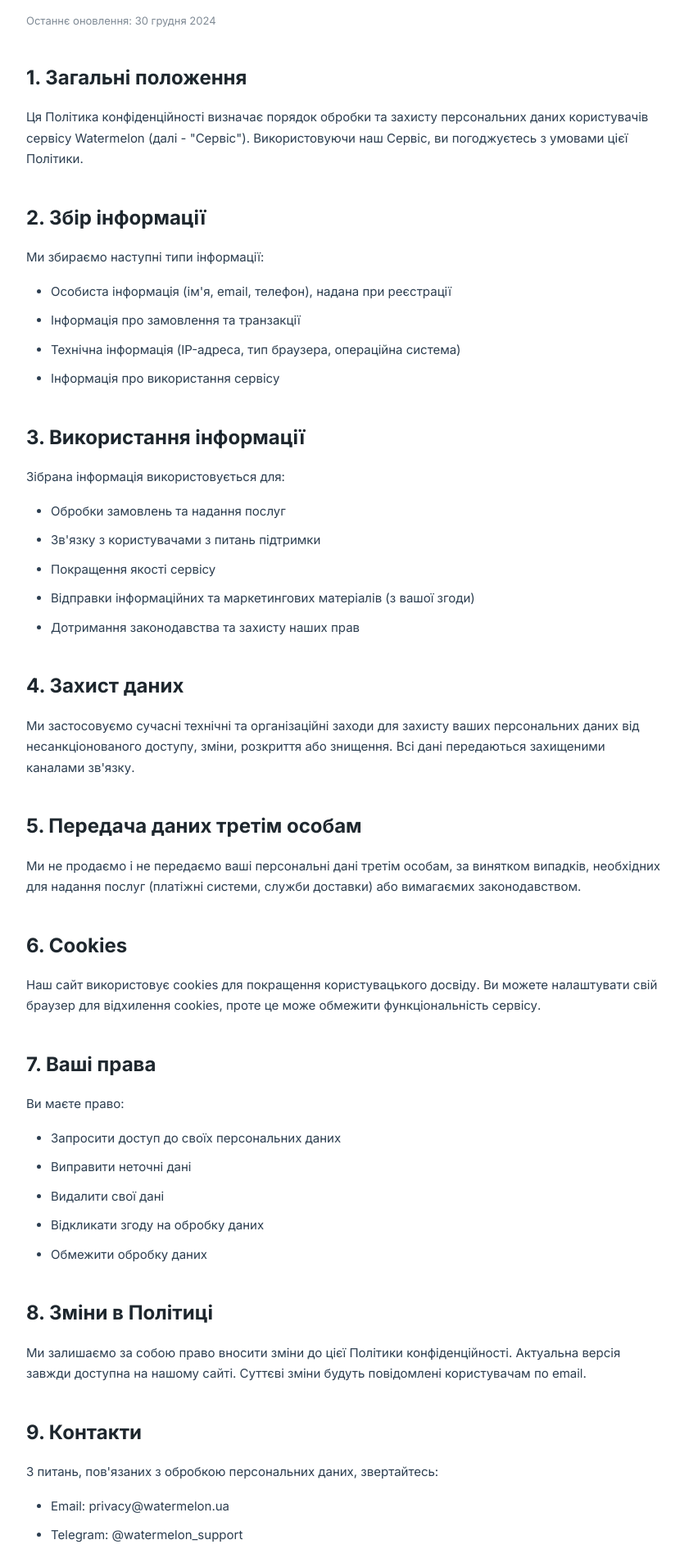
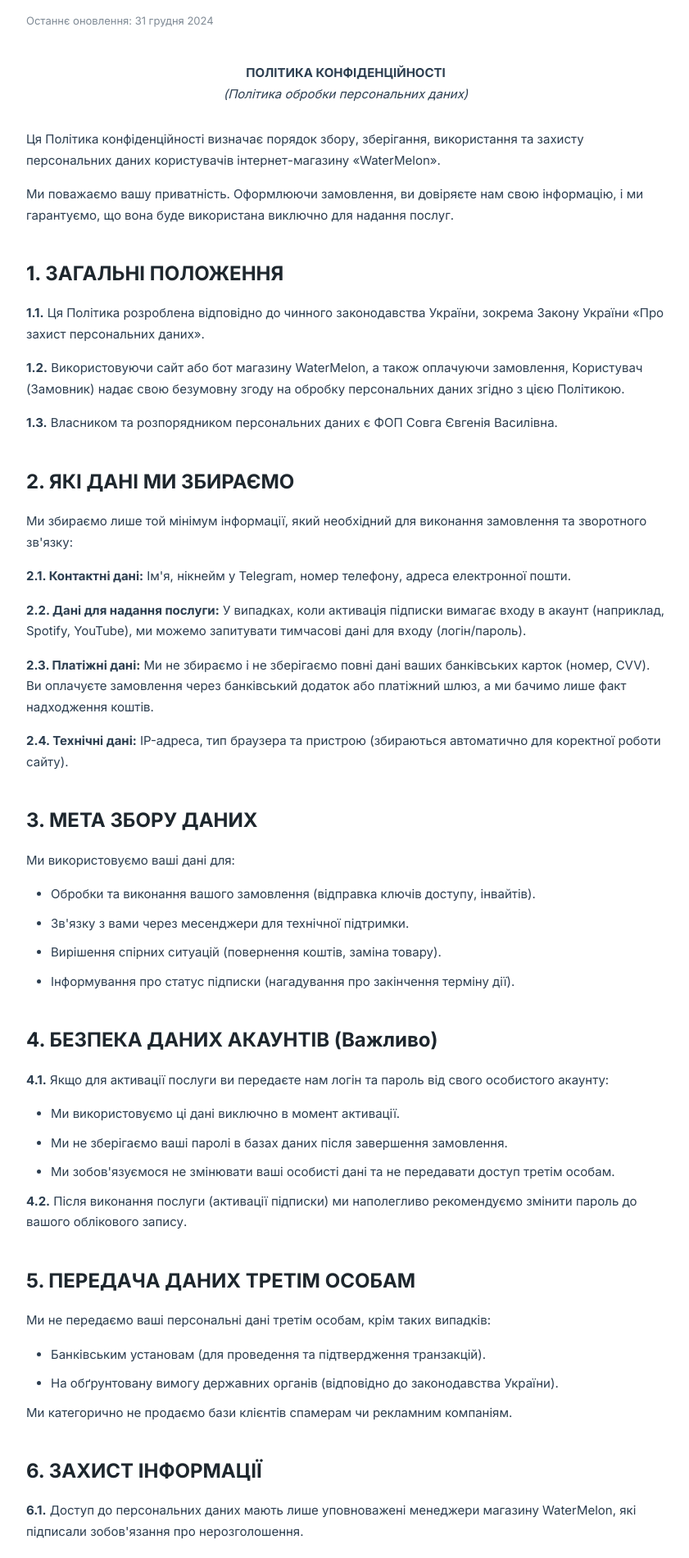
Before and after one commit to Kybikov/wtmelon, a Vue app: page /privacy in a window 1280 px wide. Shown: the part 240-2141 px from the top of the page at 82% size, without its empty margins (218-1059 px from the left). Built offline with nearby package versions, Linux system fonts and the light colour scheme; the HTML template or start-up script is replaced by a standard one.

Commit message:
Updated Privacy.vue

```diff
--- a/src/pages/Privacy.vue
+++ b/src/pages/Privacy.vue
@@ -8,94 +8,100 @@
         <h1 v-else-if="currentLanguage === 'en'">Privacy Policy</h1>
         <h1 v-else-if="currentLanguage === 'de'">Datenschutzrichtlinie</h1>
 
-        <p class="updated" v-if="currentLanguage === 'uk'">Останнє оновлення: 30 грудня 2024</p>
+        <p class="updated" v-if="currentLanguage === 'uk'">Останнє оновлення: 31 грудня 2024</p>
         <p class="updated" v-else-if="currentLanguage === 'ru'">Последнее обновление: 30 декабря 2024</p>
         <p class="updated" v-else-if="currentLanguage === 'en'">Last updated: December 30, 2024</p>
         <p class="updated" v-else-if="currentLanguage === 'de'">Zuletzt aktualisiert: 30. Dezember 2024</p>
 
         <div v-if="currentLanguage === 'uk'">
           <section>
-            <h2>1. Загальні положення</h2>
+            <p style="text-align: center; margin-bottom: 30px;">
+              <strong>ПОЛІТИКА КОНФІДЕНЦІЙНОСТІ</strong><br>
+              <em>(Політика обробки персональних даних)</em>
+            </p>
             <p>
-              Ця Політика конфіденційності визначає порядок обробки та захисту персональних даних користувачів сервісу Watermelon (далі - "Сервіс").
-              Використовуючи наш Сервіс, ви погоджуєтесь з умовами цієї Політики.
+              Ця Політика конфіденційності визначає порядок збору, зберігання, використання та захисту персональних даних користувачів інтернет-магазину «WaterMelon».
+            </p>
+            <p>
+              Ми поважаємо вашу приватність. Оформлюючи замовлення, ви довіряєте нам свою інформацію, і ми гарантуємо, що вона буде використана виключно для надання послуг.
             </p>
           </section>
 
           <section>
-            <h2>2. Збір інформації</h2>
-            <p>Ми збираємо наступні типи інформації:</p>
+            <h2>1. ЗАГАЛЬНІ ПОЛОЖЕННЯ</h2>
+            <p><strong>1.1.</strong> Ця Політика розроблена відповідно до чинного законодавства України, зокрема Закону України «Про захист персональних даних».</p>
+            <p><strong>1.2.</strong> Використовуючи сайт або бот магазину WaterMelon, а також оплачуючи замовлення, Користувач (Замовник) надає свою безумовну згоду на обробку персональних даних згідно з цією Політикою.</p>
+            <p><strong>1.3.</strong> Власником та розпорядником персональних даних є ФОП Совга Євгенія Василівна.</p>
+          </section>
+
+          <section>
+            <h2>2. ЯКІ ДАНІ МИ ЗБИРАЄМО</h2>
+            <p>Ми збираємо лише той мінімум інформації, який необхідний для виконання замовлення та зворотного зв'язку:</p>
+            <p><strong>2.1. Контактні дані:</strong> Ім'я, нікнейм у Telegram, номер телефону, адреса електронної пошти.</p>
+            <p><strong>2.2. Дані для надання послуги:</strong> У випадках, коли активація підписки вимагає входу в акаунт (наприклад, Spotify, YouTube), ми можемо запитувати тимчасові дані для входу (логін/пароль).</p>
+            <p><strong>2.3. Платіжні дані:</strong> Ми не збираємо і не зберігаємо повні дані ваших банківських карток (номер, CVV). Ви оплачуєте замовлення через банківський додаток або платіжний шлюз, а ми бачимо лише факт надходження коштів.</p>
+            <p><strong>2.4. Технічні дані:</strong> IP-адреса, тип браузера та пристрою (збираються автоматично для коректної роботи сайту).</p>
+          </section>
+
+          <section>
+            <h2>3. МЕТА ЗБОРУ ДАНИХ</h2>
+            <p>Ми використовуємо ваші дані для:</p>
             <ul>
-              <li>Особиста інформація (ім'я, email, телефон), надана при реєстрації</li>
-              <li>Інформація про замовлення та транзакції</li>
-              <li>Технічна інформація (IP-адреса, тип браузера, операційна система)</li>
-              <li>Інформація про використання сервісу</li>
+              <li>Обробки та виконання вашого замовлення (відправка ключів доступу, інвайтів).</li>
+              <li>Зв'язку з вами через месенджери для технічної підтримки.</li>
+              <li>Вирішення спірних ситуацій (повернення коштів, заміна товару).</li>
+              <li>Інформування про статус підписки (нагадування про закінчення терміну дії).</li>
             </ul>
           </section>
 
           <section>
-            <h2>3. Використання інформації</h2>
-            <p>Зібрана інформація використовується для:</p>
+            <h2>4. БЕЗПЕКА ДАНИХ АКАУНТІВ (Важливо)</h2>
+            <p><strong>4.1.</strong> Якщо для активації послуги ви передаєте нам логін та пароль від свого особистого акаунту:</p>
             <ul>
-              <li>Обробки замовлень та надання послуг</li>
-              <li>Зв'язку з користувачами з питань підтримки</li>
-              <li>Покращення якості сервісу</li>
-              <li>Відправки інформаційних та маркетингових матеріалів (з вашої згоди)</li>
-              <li>Дотримання законодавства та захисту наших прав</li>
+              <li>Ми використовуємо ці дані виключно в момент активації.</li>
+              <li>Ми не зберігаємо ваші паролі в базах даних після завершення замовлення.</li>
+              <li>Ми зобов'язуємося не змінювати ваші особисті дані та не передавати доступ третім особам.</li>
             </ul>
+            <p><strong>4.2.</strong> Після виконання послуги (активації підписки) ми наполегливо рекомендуємо змінити пароль до вашого облікового запису.</p>
           </section>
 
           <section>
-            <h2>4. Захист даних</h2>
-            <p>
-              Ми застосовуємо сучасні технічні та організаційні заходи для захисту ваших персональних даних від несанкціонованого доступу,
-              зміни, розкриття або знищення. Всі дані передаються захищеними каналами зв'язку.
-            </p>
+            <h2>5. ПЕРЕДАЧА ДАНИХ ТРЕТІМ ОСОБАМ</h2>
+            <p>Ми не передаємо ваші персональні дані третім особам, крім таких випадків:</p>
+            <ul>
+              <li>Банківським установам (для проведення та підтвердження транзакцій).</li>
+              <li>На обґрунтовану вимогу державних органів (відповідно до законодавства України).</li>
+            </ul>
+            <p>Ми категорично не продаємо бази клієнтів спамерам чи рекламним компаніям.</p>
           </section>
 
           <section>
-            <h2>5. Передача даних третім особам</h2>
-            <p>
-              Ми не продаємо і не передаємо ваші персональні дані третім особам, за винятком випадків, необхідних для надання послуг
-              (платіжні системи, служби доставки) або вимагаємих законодавством.
-            </p>
+            <h2>6. ЗАХИСТ ІНФОРМАЦІЇ</h2>
+            <p><strong>6.1.</strong> Доступ до персональних даних мають лише уповноважені менеджери магазину WaterMelon, які підписали зобов'язання про нерозголошення.</p>
+            <p><strong>6.2.</strong> Сайт використовує шифрування SSL для захисту передачі даних.</p>
           </section>
 
           <section>
-            <h2>6. Cookies</h2>
-            <p>
-              Наш сайт використовує cookies для покращення користувацького досвіду. Ви можете налаштувати свій браузер для відхилення cookies,
-              проте це може обмежити функціональність сервісу.
-            </p>
+            <h2>7. ПРАВА КОРИСТУВАЧА</h2>
+            <p>Згідно зі ст. 8 Закону України «Про захист персональних даних», ви маєте право:</p>
+            <ul>
+              <li>Знати, які саме ваші дані ми обробляємо.</li>
+              <li>Вимагати зміни або видалення своїх персональних даних з нашої бази (право на забуття).</li>
+              <li>Відкликати згоду на обробку даних.</li>
+            </ul>
+            <p>Для реалізації цих прав зв'яжіться з нашою підтримкою.</p>
           </section>
 
           <section>
-            <h2>7. Ваші права</h2>
-            <p>Ви маєте право:</p>
-            <ul>
-              <li>Запросити доступ до своїх персональних даних</li>
-              <li>Виправити неточні дані</li>
-              <li>Видалити свої дані</li>
-              <li>Відкликати згоду на обробку даних</li>
-              <li>Обмежити обробку даних</li>
-            </ul>
-          </section>
-
-          <section>
-            <h2>8. Зміни в Політиці</h2>
+            <h2>8. КОНТАКТНА ІНФОРМАЦІЯ</h2>
+            <p>Якщо у вас є питання щодо конфіденційності, будь ласка, зв'яжіться з нами:</p>
             <p>
-              Ми залишаємо за собою право вносити зміни до цієї Політики конфіденційності. Актуальна версія завжди доступна на нашому сайті.
-              Суттєві зміни будуть повідомлені користувачам по email.
+              <strong>ФОП Совга Євгенія Василівна</strong><br>
+              E-mail: support@wtmelon.store<br>
+              Telegram: @WTmelon (або актуальний контакт підтримки)<br>
+              Телефон: +380633084244<br>
+              Адреса для листування: Україна, 90000, Закарпатська обл., Хустський р-н, селище Міжгір'я, вул. Незалежності, буд. 19
             </p>
-          </section>
-
-          <section>
-            <h2>9. Контакти</h2>
-            <p>З питань, пов'язаних з обробкою персональних даних, звертайтесь:</p>
-            <ul>
-              <li>Email: privacy@watermelon.ua</li>
-              <li>Telegram: @watermelon_support</li>
-            </ul>
           </section>
         </div>
 
```
